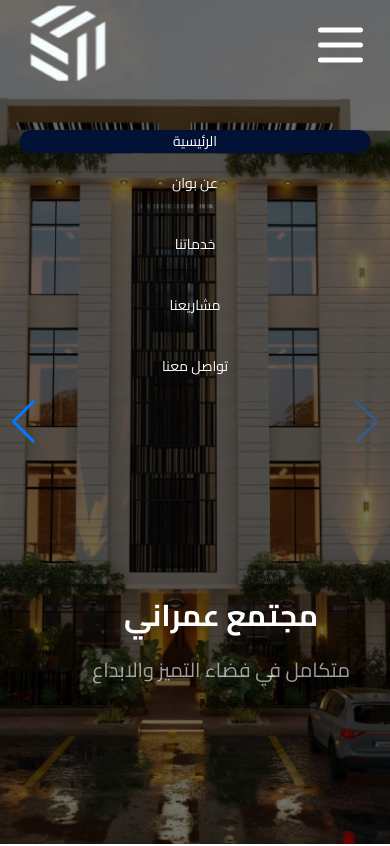
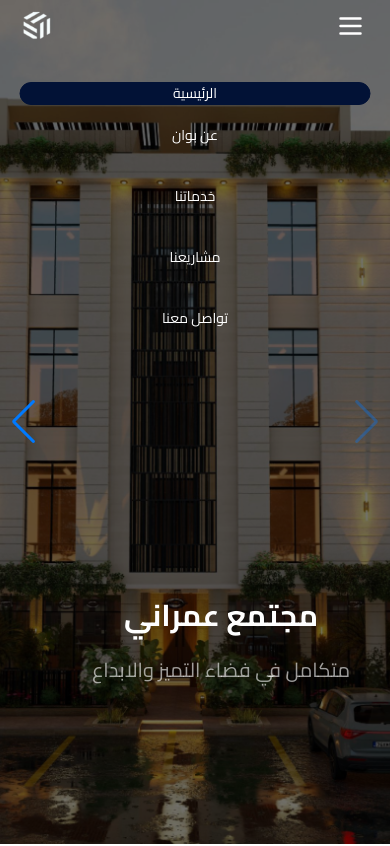
Before and after one commit to EsraaGamal-22/bawan, a React (Vite) app in the folder client/: page / in a window 390 px wide. Shown: the top 846 px of the page. Built offline with nearby package versions, Linux system fonts and the light colour scheme; grey boxes are pictures that could not be loaded.

Commit message:
fix navbar

```diff
--- a/client/src/shared/components/navbar/navbar.tsx
+++ b/client/src/shared/components/navbar/navbar.tsx
@@ -1,13 +1,10 @@
-import { useState } from "react"
-import { pageActive } from "./nabar.module"
-import { navbarInfo } from "./navbar-constants"
+import { useState } from "react";
+import { pageActive } from "./nabar.module";
+import { navbarInfo } from "./navbar-constants";
 
 export const Navbar = ({ pageName }: pageActive) => {
-  const [toggleMenu, setToggleMenu] = useState(false)
-
-  const handleToggle = () => {
-    setToggleMenu(!toggleMenu)
-  }
+  const [isMenuShown, setIsMenuShown] = useState(false);
+  const toggleMenuHandler = () => setIsMenuShown((currentVal) => !currentVal);
   return (
     <>
       <nav
@@ -16,7 +13,7 @@ export const Navbar = ({ pageName }: pageActive) => {
     md:flex-row-reverse
     items-center
     justify-between
-    w-[90%]
+   w-[90%]
      text-white
     bg-transparent
     absolute
@@ -25,14 +22,14 @@ export const Navbar = ({ pageName }: pageActive) => {
     right-[50%]
     translate-x-[50%]"
       >
+        {/* MENU */}
         <svg
           xmlns="http://www.w3.org/2000/svg"
-          id="menu-button"
-          className="h-6 w-6 cursor-pointer md:hidden block"
+          onClick={toggleMenuHandler}
+          className="h-4 w-4 cursor-pointer pt-1 md:hidden block"
           fill="none"
           viewBox="0 0 24 24"
           stroke="currentColor"
-          onClick={handleToggle}
         >
           <path
             stroke-linecap="round"
@@ -41,14 +38,16 @@ export const Navbar = ({ pageName }: pageActive) => {
             d="M4 6h16M4 12h16M4 18h16"
           />
         </svg>
-        <div>
+        {/* LOGO */}
+        <div className="w-[10%] w-max-[9.8rem] pt-1 md:pt-0">
           <a href="/">
             <img src="/assets/logo.png" alt="imag-logo" />
           </a>
         </div>
+        {/* MENU  ITEMS */}
         <div
           className={
-            toggleMenu ? "hidden" : "w-full md:flex md:items-center md:w-auto"
+            isMenuShown ? "hidden" : "w-full md:flex md:items-center md:w-auto"
           }
           id="menu"
         >
@@ -77,11 +76,11 @@ export const Navbar = ({ pageName }: pageActive) => {
                     </a>
                   </li>
                 </>
-              )
+              );
             })}
           </ul>
         </div>
       </nav>
     </>
-  )
-}
+  );
+};
```
Also changed, not shown: client/public/assets/servicesmobile.png.
